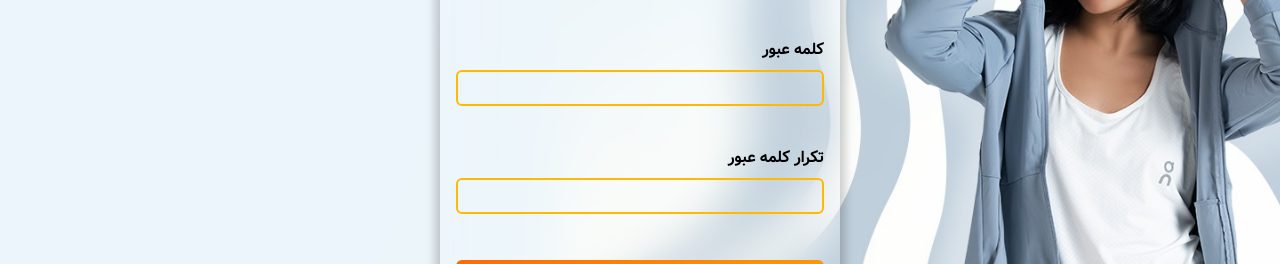
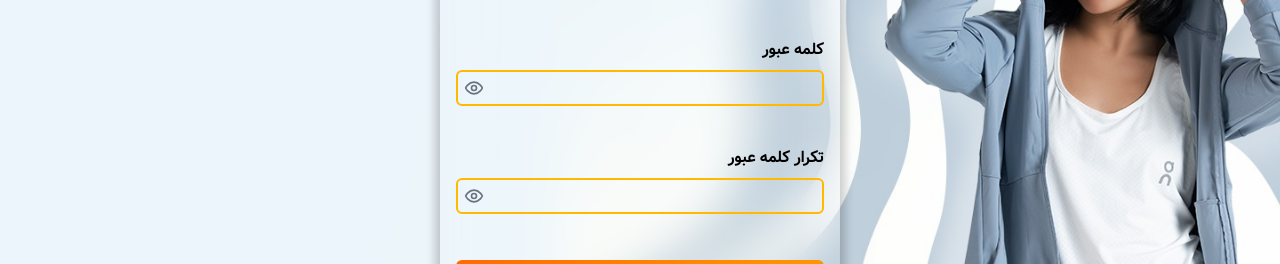
Before and after one commit to Ftm-brbri/final-project, a Next.js app: page /auth/signup in a window 1280 px wide. Shown: the part 312-576 px from the top of the page. Built offline with nearby package versions, Linux system fonts and the light colour scheme.

Commit message:
feat : fix the password visibility user input

```diff
--- a/src/components/auth/signin.tsx
+++ b/src/components/auth/signin.tsx
@@ -1,32 +1,37 @@
 "use client";
 import { loginFormSchema, LoginFormSchemaType } from "@/src/schema/login-form";
 import { zodResolver } from "@hookform/resolvers/zod";
+
 import Link from "next/link";
+import { useRouter } from "next/navigation";
 import { useForm } from "react-hook-form";
+import { useState } from "react";
 
 function SignIn() {
+  const router = useRouter();
+  const [showPassword, setShowPassword] = useState(false);
+
   const {
     register,
     handleSubmit,
     formState: { errors },
   } = useForm<LoginFormSchemaType>({ resolver: zodResolver(loginFormSchema) });
+
   function onSubmit(data: LoginFormSchemaType) {
     console.log(data);
   }
+
   return (
     <div
       className="min-h-screen bg-cover bg-center flex items-center justify-center"
       style={{ backgroundImage: "url('/image/1023.jpg')" }}
     >
-      <div className="flex items-center max-w-100 rounded-2xl backdrop-blur-xl mx-auto border-secondary shadow-[0px_5px_10px_5px_rgba(0,0,0,0.2)]  ">
+      <div className="flex items-center max-w-100 rounded-2xl backdrop-blur-xl mx-auto border-secondary shadow-[0px_5px_10px_5px_rgba(0,0,0,0.2)]">
         <form onSubmit={handleSubmit(onSubmit)} className="w-full p-4">
-          <div
-            className=" text-text
-         text-lg flex items-center justify-center py-3 rounded-md mb-4.5 w-full "
-          >
-            {" "}
+          <div className="text-text text-lg flex items-center justify-center py-3 rounded-md mb-4.5 w-full">
             ورود به حساب کاربری
           </div>
+
           <div className="flex flex-col gap-2 mt-2.5 w-full h-24">
             <label>نام کاربری</label>
             <input
@@ -40,26 +45,70 @@ function SignIn() {
               </span>
             )}
           </div>
+
           <div className="flex flex-col gap-2 mt-2.5 w-full mb-3 h-24">
             <label>کلمه عبور</label>
-            <input
-              type="password"
-              {...register("password")}
-              className="border-2 border-amber-400 w-full rounded-md px-1.5 py-1 outline-none"
-            />
+            <div className="relative w-full">
+              <input
+                type={showPassword ? "text" : "password"}
+                {...register("password")}
+                className="border-2 border-amber-400 w-full rounded-md px-1.5 py-1 outline-none pl-10"
+              />
+              <button
+                type="button"
+                onClick={() => setShowPassword(!showPassword)}
+                className="absolute left-2 top-1/2 -translate-y-1/2 text-gray-500 hover:text-gray-700 cursor-pointer"
+              >
+                {showPassword ? (
+                  <svg
+                    xmlns="http://www.w3.org/2000/svg"
+                    width="20"
+                    height="20"
+                    viewBox="0 0 24 24"
+                    fill="none"
+                    stroke="currentColor"
+                    strokeWidth="2"
+                    strokeLinecap="round"
+                    strokeLinejoin="round"
+                  >
+                    <path d="M9.88 9.88a3 3 0 1 0 4.24 4.24" />
+                    <path d="M10.73 5.08A10.43 10.43 0 0 1 12 5c7 0 10 7 10 7a13.16 13.16 0 0 1-1.67 2.68" />
+                    <path d="M6.61 6.61A13.526 13.526 0 0 0 2 12s3 7 10 7a9.74 9.74 0 0 0 5.39-1.61" />
+                    <line x1="2" x2="22" y1="2" y2="22" />
+                  </svg>
+                ) : (
+                  <svg
+                    xmlns="http://www.w3.org/2000/svg"
+                    width="20"
+                    height="20"
+                    viewBox="0 0 24 24"
+                    fill="none"
+                    stroke="currentColor"
+                    strokeWidth="2"
+                    strokeLinecap="round"
+                    strokeLinejoin="round"
+                  >
+                    <path d="M2 12s3-7 10-7 10 7 10 7-3 7-10 7-10-7-10-7Z" />
+                    <circle cx="12" cy="12" r="3" />
+                  </svg>
+                )}
+              </button>
+            </div>
             {errors.password && (
               <span className="text-xs text-red-400">
                 {errors.password.message}
               </span>
             )}
           </div>
+
           <button
             type="submit"
-            className="bg-gradient-to-br from-orange-500 to-amber-400 text-white
-         text-lg flex items-center justify-center py-1 rounded-md my-4.5 w-full hover:bg-text cursor-pointer"
+            className="bg-gradient-to-br from-orange-500 to-amber-400 text-white text-lg flex items-center justify-center py-1 rounded-md my-4.5 w-full hover:bg-text cursor-pointer"
+            onClick={() => router.push("/")}
           >
             ورود
           </button>
+
           <div className="flex justify-center items-center gap-2.5 m-3">
             <div>هنوز حساب کاربری ندارید؟</div>
             <Link href={"/auth/signup"}>
--- a/src/components/auth/signup.tsx
+++ b/src/components/auth/signup.tsx
@@ -5,7 +5,12 @@ import {
 } from "@/src/schema/signup-form";
 import { zodResolver } from "@hookform/resolvers/zod";
 import { useForm } from "react-hook-form";
+import { useState } from "react"; // Import useState
+
 function SignUp() {
+  const [showPassword, setShowPassword] = useState(false);
+  const [showRepeatPassword, setShowRepeatPassword] = useState(false);
+
   const {
     register,
     handleSubmit,
@@ -23,7 +28,7 @@ function SignUp() {
     >
       <div
         dir="rtl"
-        className="w-full sm:w-100 flex items-center max-w-100 rounded-2xl backdrop-blur-xl mx-auto border-secondary shadow-[0px_5px_10px_5px_rgba(0,0,0,0.2)]  "
+        className="w-full sm:w-100 flex items-center max-w-100 rounded-2xl backdrop-blur-xl mx-auto border-secondary shadow-[0px_5px_10px_5px_rgba(0,0,0,0.2)]"
       >
         <form onSubmit={handleSubmit(onSubmit)} className="w-full p-4">
           <div
@@ -48,11 +53,54 @@ function SignUp() {
           </div>
           <div className="flex flex-col gap-2 mt-2.5 w-full mb-3 h-24">
             <label>کلمه عبور</label>
+            <div className="relative w-full">
+              {" "}
+              {/* Added relative wrapper */}
               <input
-              type="password"
+                type={showPassword ? "text" : "password"}
                 {...register("password")}
-              className="border-2 border-amber-400 w-full rounded-md px-1.5 py-1 outline-none"
+                className="border-2 border-amber-400 w-full rounded-md px-1.5 py-1 outline-none pl-10"
               />
+              <button
+                type="button"
+                onClick={() => setShowPassword(!showPassword)}
+                className="absolute left-2 top-1/2 -translate-y-1/2 text-gray-500 hover:text-gray-700 cursor-pointer"
+              >
+                {showPassword ? (
+                  <svg
+                    xmlns="http://www.w3.org/2000/svg"
+                    width="20"
+                    height="20"
+                    viewBox="0 0 24 24"
+                    fill="none"
+                    stroke="currentColor"
+                    strokeWidth="2"
+                    strokeLinecap="round"
+                    strokeLinejoin="round"
+                  >
+                    <path d="M9.88 9.88a3 3 0 1 0 4.24 4.24" />
+                    <path d="M10.73 5.08A10.43 10.43 0 0 1 12 5c7 0 10 7 10 7a13.16 13.16 0 0 1-1.67 2.68" />
+                    <path d="M6.61 6.61A13.526 13.526 0 0 0 2 12s3 7 10 7a9.74 9.74 0 0 0 5.39-1.61" />
+                    <line x1="2" x2="22" y1="2" y2="22" />
+                  </svg>
+                ) : (
+                  <svg
+                    xmlns="http://www.w3.org/2000/svg"
+                    width="20"
+                    height="20"
+                    viewBox="0 0 24 24"
+                    fill="none"
+                    stroke="currentColor"
+                    strokeWidth="2"
+                    strokeLinecap="round"
+                    strokeLinejoin="round"
+                  >
+                    <path d="M2 12s3-7 10-7 10 7 10 7-3 7-10 7-10-7-10-7Z" />
+                    <circle cx="12" cy="12" r="3" />
+                  </svg>
+                )}
+              </button>
+            </div>
             {errors.password && (
               <span className="text-xs text-red-400">
                 {errors.password.message}
@@ -61,11 +109,54 @@ function SignUp() {
           </div>
           <div className="flex flex-col gap-2 mt-2.5 w-full mb-3 h-24">
             <label>تکرار کلمه عبور</label>
+            <div className="relative w-full">
+              {" "}
+              {/* Added relative wrapper */}
               <input
-              type="password"
+                type={showRepeatPassword ? "text" : "password"}
                 {...register("repeatPassword")}
-              className="border-2 border-amber-400 w-full rounded-md px-1.5 py-1 outline-none"
+                className="border-2 border-amber-400 w-full rounded-md px-1.5 py-1 outline-none pl-10"
               />
+              <button
+                type="button"
+                onClick={() => setShowRepeatPassword(!showRepeatPassword)}
+                className="absolute left-2 top-1/2 -translate-y-1/2 text-gray-500 hover:text-gray-700 cursor-pointer"
+              >
+                {showRepeatPassword ? (
+                  <svg
+                    xmlns="http://www.w3.org/2000/svg"
+                    width="20"
+                    height="20"
+                    viewBox="0 0 24 24"
+                    fill="none"
+                    stroke="currentColor"
+                    strokeWidth="2"
+                    strokeLinecap="round"
+                    strokeLinejoin="round"
+                  >
+                    <path d="M9.88 9.88a3 3 0 1 0 4.24 4.24" />
+                    <path d="M10.73 5.08A10.43 10.43 0 0 1 12 5c7 0 10 7 10 7a13.16 13.16 0 0 1-1.67 2.68" />
+                    <path d="M6.61 6.61A13.526 13.526 0 0 0 2 12s3 7 10 7a9.74 9.74 0 0 0 5.39-1.61" />
+                    <line x1="2" x2="22" y1="2" y2="22" />
+                  </svg>
+                ) : (
+                  <svg
+                    xmlns="http://www.w3.org/2000/svg"
+                    width="20"
+                    height="20"
+                    viewBox="0 0 24 24"
+                    fill="none"
+                    stroke="currentColor"
+                    strokeWidth="2"
+                    strokeLinecap="round"
+                    strokeLinejoin="round"
+                  >
+                    <path d="M2 12s3-7 10-7 10 7 10 7-3 7-10 7-10-7-10-7Z" />
+                    <circle cx="12" cy="12" r="3" />
+                  </svg>
+                )}
+              </button>
+            </div>
             {errors.repeatPassword && (
               <span className="text-xs text-red-400">
                 {errors.repeatPassword.message}
```
Lines whose indentation alone changed are shown as unchanged.
